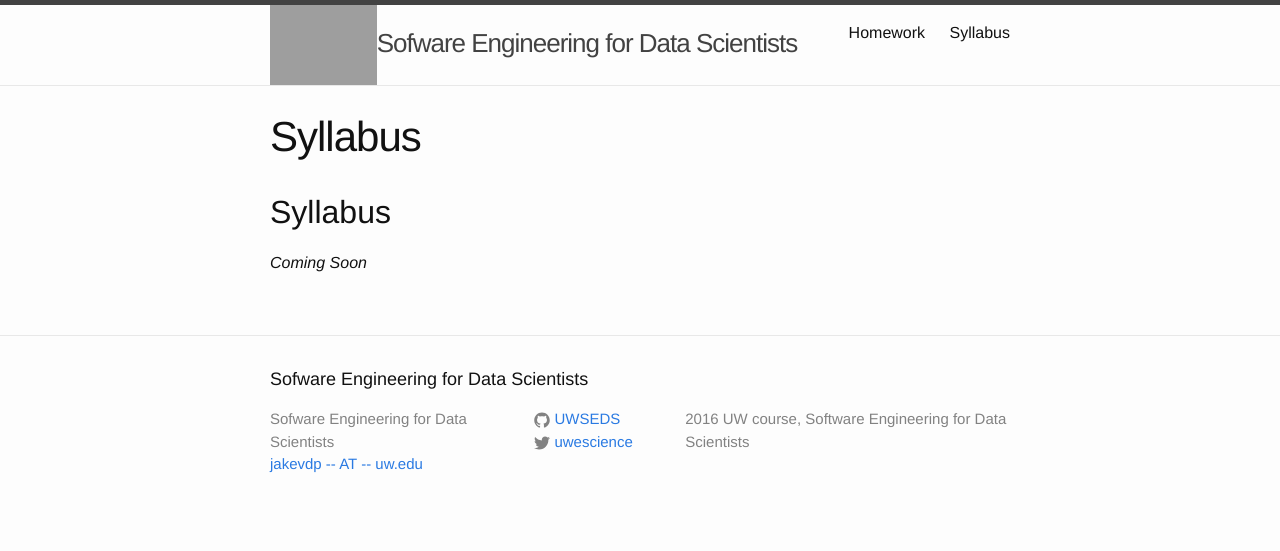
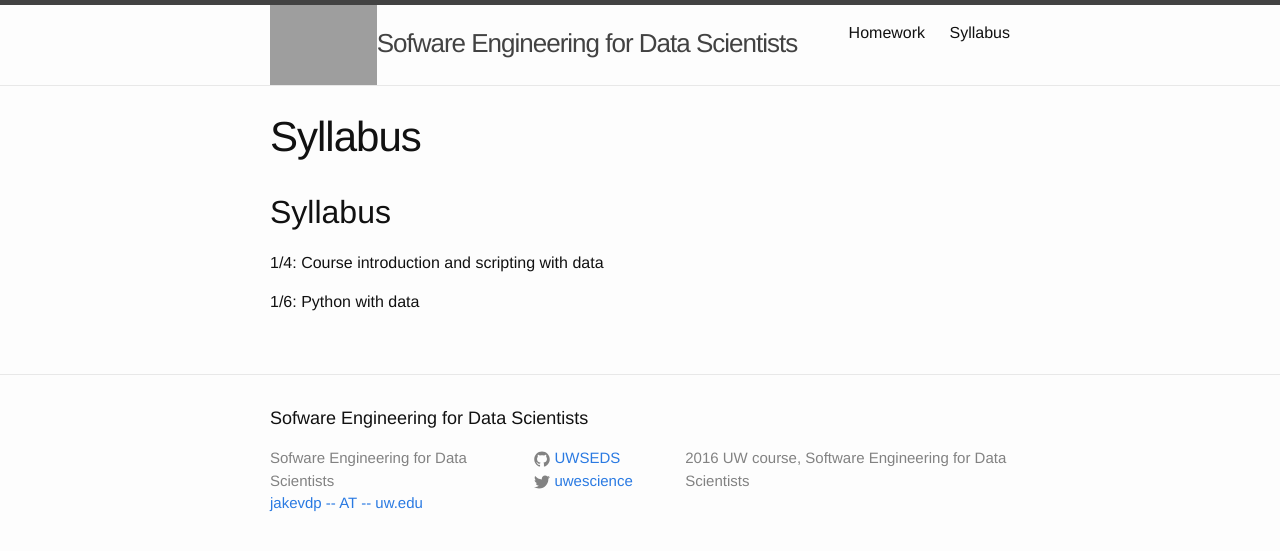
Before and after one commit to UWSEDS/uwseds.github.io, a Jekyll site: the page built from syllabus.md, in a window 1280 px wide. Shown: the top 551 px of the page. Built offline with Jekyll 4.4.1, drawn with Linux system fonts in a browser that asks for light colours.

Commit message:
syllabus.md

```diff
--- a/syllabus.md
+++ b/syllabus.md
@@ -6,4 +6,6 @@ permalink: /syllabus/
 
 ## Syllabus
 
-*Coming Soon*
+1/4: Course introduction and scripting with data
+
+1/6: Python with data
```
